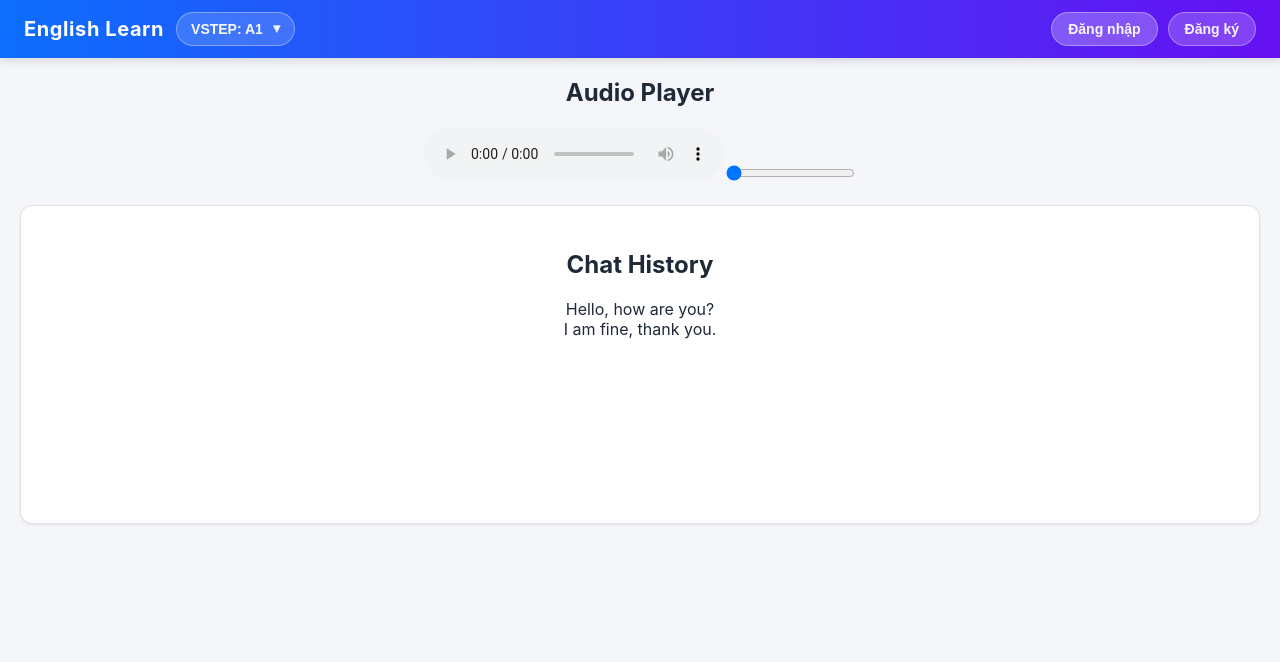
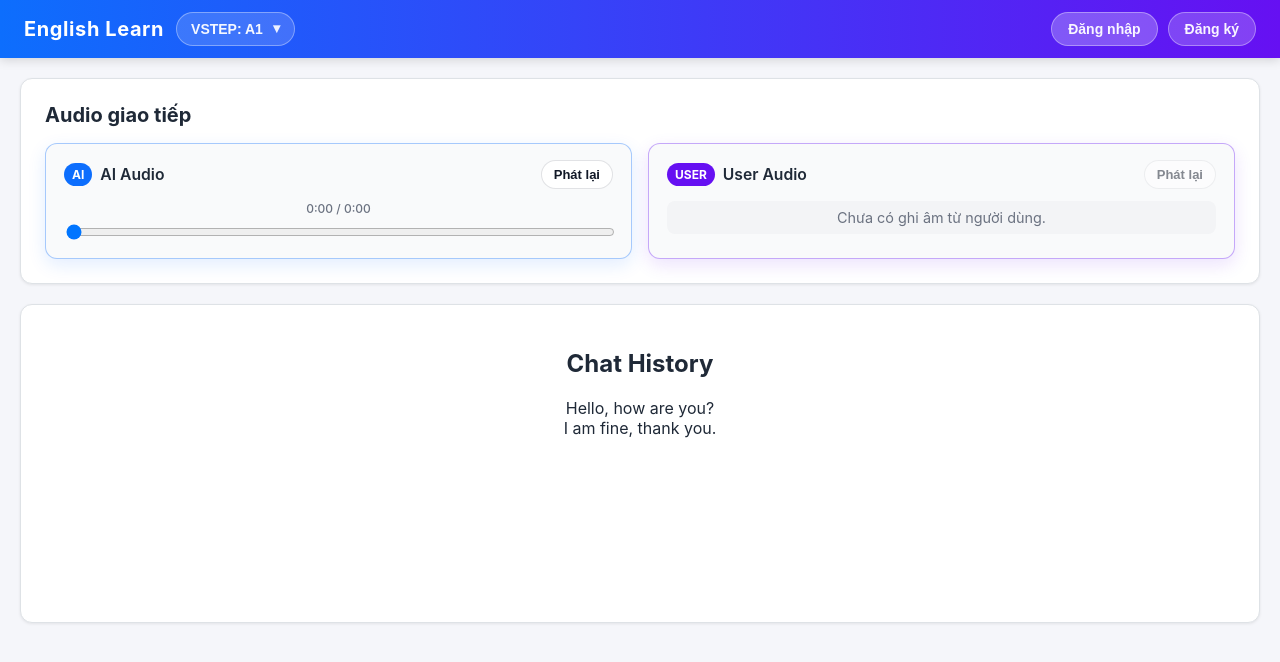
Before and after one commit to 0767878237/english-learning, a React (Create React App) app in the folder english-learning-app/: page / in a window 1280 px wide. Shown: the top 662 px of the page. Built offline with nearby package versions, Linux system fonts and the light colour scheme; the HTML template or start-up script is replaced by a standard one.

Commit message:
voice handle from AI and user

```diff
--- a/english-learning-app/src/components/AudioPlayer.tsx
+++ b/english-learning-app/src/components/AudioPlayer.tsx
@@ -1,49 +1,135 @@
-import React, { useRef, useState } from 'react';
+import React from 'react';
+import './AudioPlayer.css';
+import type { AudioTrackKind } from '../types';
 
-const AudioPlayer: React.FC = () => {
-  const audioRef = useRef<HTMLAudioElement>(null);
-  const [currentTime, setCurrentTime] = useState(0);
-  const [duration, setDuration] = useState(0);
+type TrackProps = {
+  kind: AudioTrackKind;
+  title: string;
+  accent: 'ai' | 'user';
+  src?: string;
+  disabledReason?: string;
+};
+
+const AudioTrackPanel: React.FC<TrackProps> = ({ kind, title, accent, src, disabledReason }) => {
+  const audioRef = React.useRef<HTMLAudioElement | null>(null);
+  const [duration, setDuration] = React.useState(0);
+  const [currentTime, setCurrentTime] = React.useState(0);
+
+  const handleLoadedMetadata = () => {
+    if (audioRef.current) {
+      setDuration(audioRef.current.duration || 0);
+    }
+  };
 
   const handleTimeUpdate = () => {
     if (audioRef.current) {
-      setCurrentTime(audioRef.current.currentTime);
-    }
-  };
-
-  const handleLoadedMetadata = () => {
-    if (audioRef.current) {
-      setDuration(audioRef.current.duration);
+      setCurrentTime(audioRef.current.currentTime || 0);
     }
   };
 
   const handleSliderChange = (e: React.ChangeEvent<HTMLInputElement>) => {
-    const time = parseFloat(e.target.value);
+    const newTime = Number(e.target.value);
     if (audioRef.current) {
-      audioRef.current.currentTime = time;
-      setCurrentTime(time);
+      audioRef.current.currentTime = newTime;
+      setCurrentTime(newTime);
     }
   };
 
+  const handleReplay = () => {
+    if (!audioRef.current) return;
+    audioRef.current.currentTime = 0;
+    void audioRef.current.play();
+  };
+
+  const hasSource = Boolean(src);
+  const isDisabled = !hasSource;
+
+  return (
+    <div className={`audio-track audio-track--${accent}`} data-kind={kind}>
+      <div className="audio-track__header">
+        <div className="audio-track__title-group">
+          <div className="audio-track__badge">{accent === 'ai' ? 'AI' : 'User'}</div>
+          <h3 className="audio-track__title">{title}</h3>
+        </div>
+        <button
+          type="button"
+          className="audio-track__replay-btn"
+          onClick={handleReplay}
+          disabled={isDisabled}
+        >
+          Phát lại
+        </button>
+      </div>
+
+      <div className="audio-track__body">
+        {hasSource ? (
+          <>
+            <audio
+              ref={audioRef}
+              className="audio-track__element"
+              onLoadedMetadata={handleLoadedMetadata}
+              onTimeUpdate={handleTimeUpdate}
+            >
+              <source src={src} />
+            </audio>
+
+            <div className="audio-track__slider-row">
+              <span className="audio-track__time">
+                {formatTime(currentTime)} / {formatTime(duration)}
+              </span>
+              <input
+                type="range"
+                min={0}
+                max={duration || 0}
+                step={0.1}
+                value={Number.isFinite(currentTime) ? currentTime : 0}
+                onChange={handleSliderChange}
+              />
+            </div>
+          </>
+        ) : (
+          <div className="audio-track__empty">
+            {disabledReason ?? 'Chưa có audio để phát.'}
+          </div>
+        )}
+      </div>
+    </div>
+  );
+};
+
+const formatTime = (value: number): string => {
+  if (!Number.isFinite(value) || value <= 0) return '0:00';
+  const minutes = Math.floor(value / 60);
+  const seconds = Math.floor(value % 60)
+    .toString()
+    .padStart(2, '0');
+  return `${minutes}:${seconds}`;
+};
+
+const AudioPlayer: React.FC = () => {
+  // Tạm thời: AI dùng sample audio, User chưa có nguồn (sẽ nối pipeline sau)
+  const aiSrc = 'sample-audio.mp3';
+  const userSrc: string | undefined = undefined;
+
   return (
     <div className="audio-player">
-      <h2>Audio Player</h2>
-      <audio
-        ref={audioRef}
-        onTimeUpdate={handleTimeUpdate}
-        onLoadedMetadata={handleLoadedMetadata}
-        controls
-      >
-        <source src="sample-audio.mp3" type="audio/mpeg" />
-      </audio>
-      <input
-        type="range"
-        min="0"
-        max={duration}
-        value={currentTime}
-        onChange={handleSliderChange}
-        step="0.1"
-      />
+      <h2 className="audio-player__heading">Audio giao tiếp</h2>
+      <div className="audio-player__grid">
+        <AudioTrackPanel
+          kind="ai"
+          title="AI Audio"
+          accent="ai"
+          src={aiSrc}
+          disabledReason="Chưa có audio từ AI."
+        />
+        <AudioTrackPanel
+          kind="user"
+          title="User Audio"
+          accent="user"
+          src={userSrc}
+          disabledReason="Chưa có ghi âm từ người dùng."
+        />
+      </div>
     </div>
   );
 };
```
Also changed, not shown: english-learning-app/src/services/VoiceService.ts (+40 -0 lines), english-learning-app/src/types/index.ts (+17 -0 lines), 11 other files (tests, documents, lock files or other folders).
